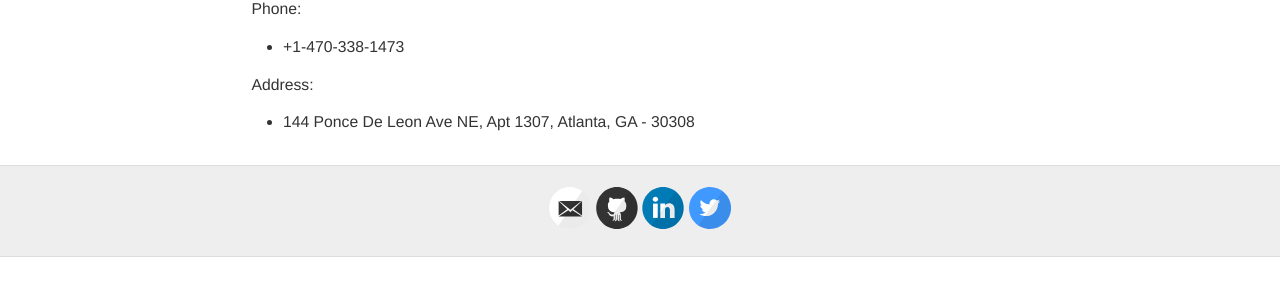
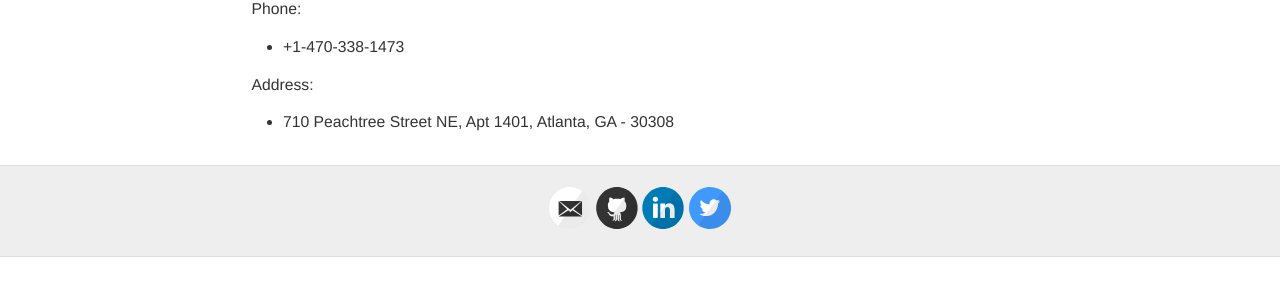
Before and after one commit to bmurali1994/bmurali1994.github.io, a Jekyll site: the page built from contact/index.md, in a window 1280 px wide. Shown: the part 405-701 px from the top of the page. Built offline with Jekyll 4.4.1, drawn with Linux system fonts in a browser that asks for light colours.

Commit message:
checking

```diff
--- a/contact/index.md
+++ b/contact/index.md
@@ -16,4 +16,4 @@ Phone:
 - +1-470-338-1473
 
 Address:
-- 144 Ponce De Leon Ave NE, Apt 1307, Atlanta, GA - 30308
+- 710 Peachtree Street NE, Apt 1401, Atlanta, GA - 30308
```
Also changed, not shown: research/index.md (+2 -2 lines).
